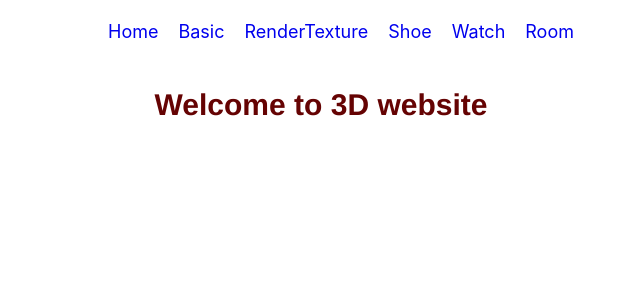
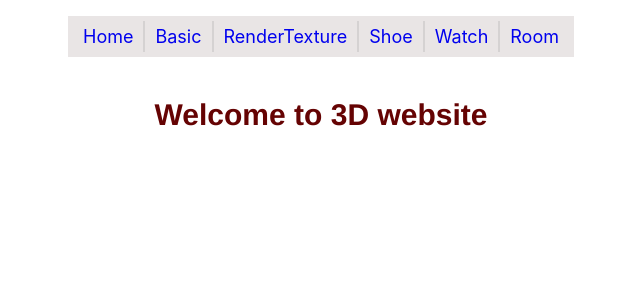
Before and after one commit to honggzb/react-three-fiber-boilerplate, a React (Create React App) app: page / in a window 1280 px wide. Shown: the top 300 px of the page, without its empty margins (319-959 px from the left). Built offline with nearby package versions, Linux system fonts and the light colour scheme; no server answers; a web font is replaced by a local one.

Commit message:
Update App.css

```diff
--- a/src/App.css
+++ b/src/App.css
@@ -6,16 +6,24 @@ nav {
 ul {
     list-style: none;
     text-align: center;
+    background: #e9e5e5;
+    padding: 5px;
 }
 
-ul li {
+ul li:not(last-child) {
     float: left;
     text-align: center;
     padding: 5px 10px;
     font-size: large;
+    border-right: 2px solid #d5d2d2;
+}
+
+ul li:last-child {
+    border-right: 0 solid #d5d2d2;
 }
 
 ul li a { text-decoration: none; }
+ul li a:hover { color: red; }
 
 h2 {
     text-align: center;
```
